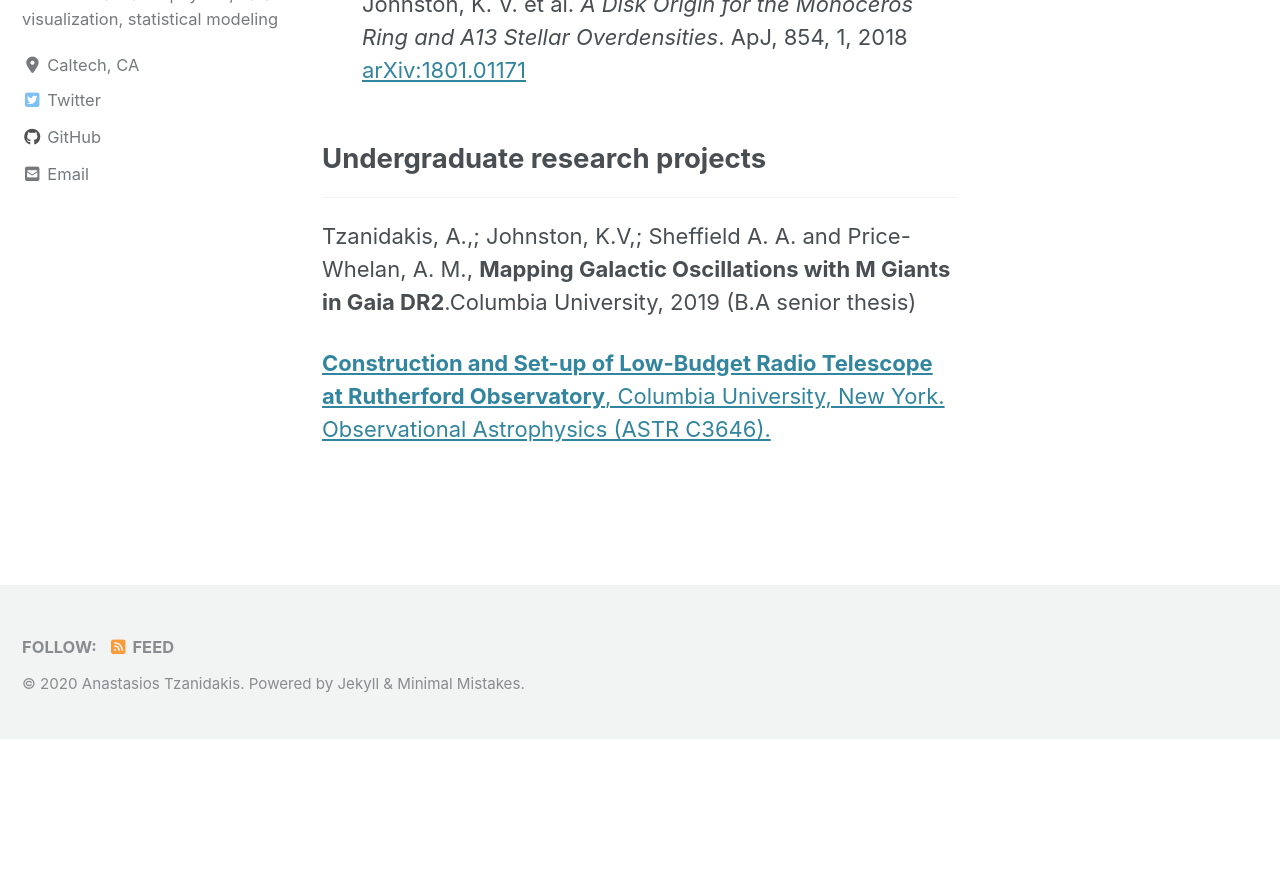
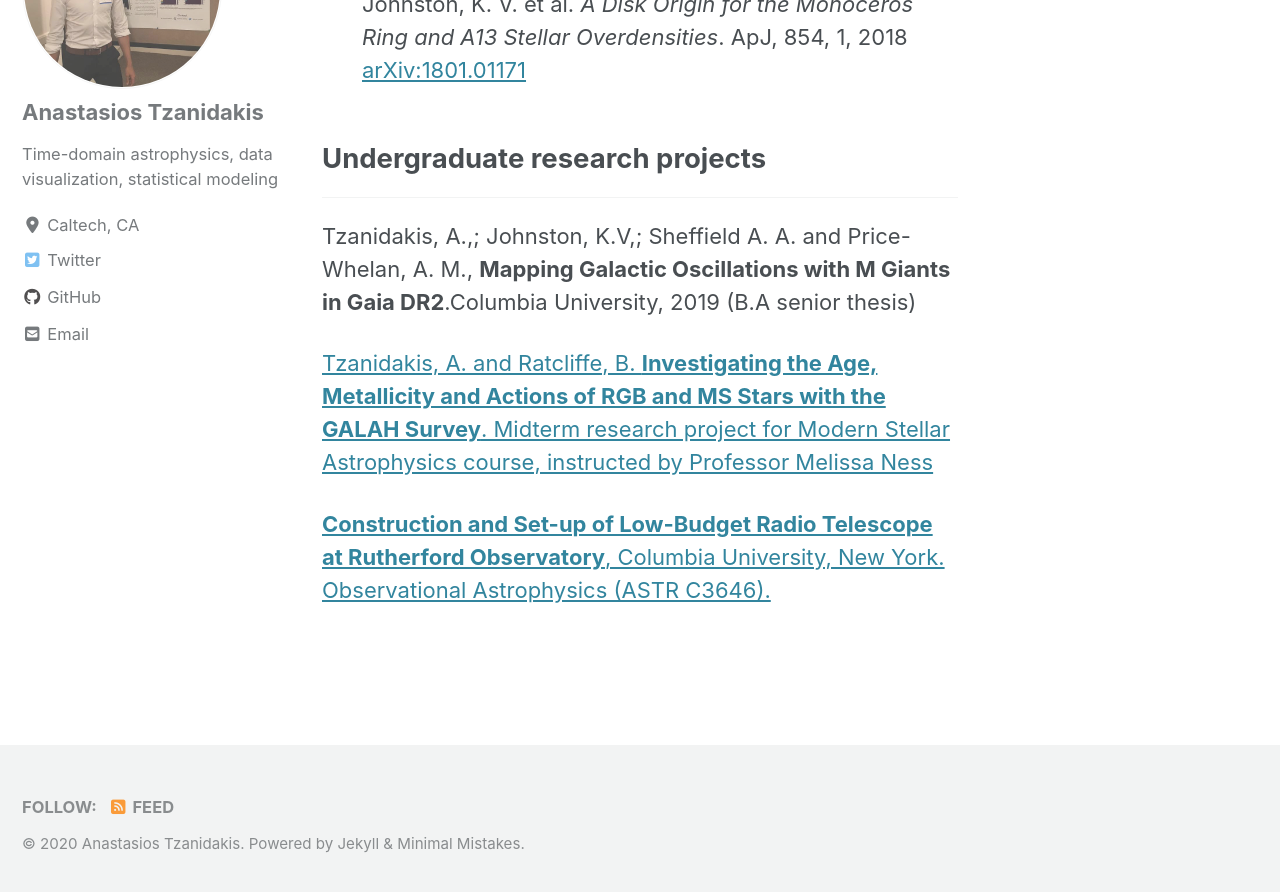
Before and after one commit to AndyTza/andytza.github.io, a Jekyll site: the page built from _pages/publications.md, in a window 1280 px wide and 900 px high, scrolled down 986 px. Shown: the top 892 px of the window. Built offline with Jekyll 4.4.1, drawn with Linux system fonts in a browser that asks for light colours; cached includes are drawn as plain includes; nearby versions of some CDN libraries; before the commit the page ends 1725 px from its top, so only the background shows below that.

Commit message:
more research

```diff
--- a/_pages/publications.md
+++ b/_pages/publications.md
@@ -27,4 +27,6 @@ ___
 
 Tzanidakis, A.,; Johnston, K.V,; Sheffield A. A. and Price-Whelan, A. M., **Mapping Galactic Oscillations with M Giants in Gaia DR2**.Columbia University, 2019 (B.A senior thesis)
 
+[Tzanidakis, A. and Ratcliffe, B. **Investigating the Age, Metallicity and Actions of RGB and MS Stars with the GALAH Survey**. Midterm research project for Modern Stellar Astrophysics course, instructed by Professor Melissa Ness](https://github.com/AndyTza/andytza.github.io/raw/master/personal_projects/MidtermMA.pdf)
+
 [**Construction and Set-up of Low-Budget Radio Telescope at Rutherford Observatory**, Columbia University, New York. Observational Astrophysics (ASTR C3646).](https://github.com/AndyTza/Columbia-University-Radio-Astronomy-Consortium/raw/master/Columbia%20Radio%20Astronomy%20Consortium%20Begining%20and%20Set-up.pdf)
```
